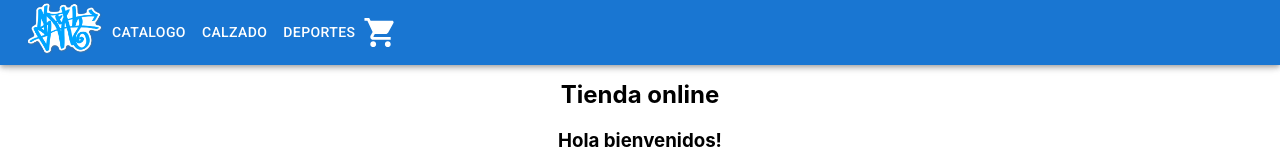
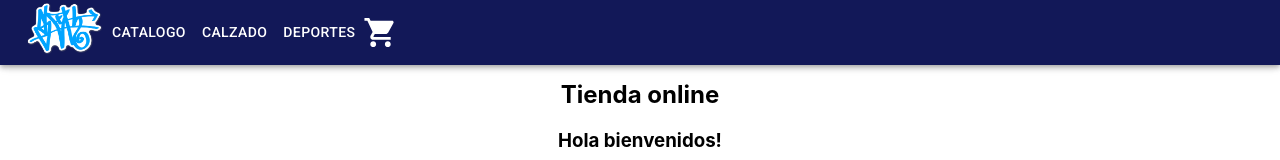
Before and after one commit to nicogarcette/ecommerce-react-garcette, a React (Create React App) app: page / in a window 1280 px wide. Shown: the top 160 px of the page. Built offline with nearby package versions, Linux system fonts and the light colour scheme.

Commit message:
agrego theme color

```diff
--- a/src/App.js
+++ b/src/App.js
@@ -5,6 +5,8 @@
 import { BrowserRouter, Routes, Route } from "react-router-dom";
 import Cart from './components/Cart'
 import { CartProvider } from './context/CartContext';
+import { ThemeProvider } from '@mui/material';
+import theme from './utils/ThemeMui';
 
 function App() {
 
@@ -12,6 +14,7 @@
 
   return (
       <CartProvider>
+        <ThemeProvider theme={theme}>
           <BrowserRouter>
             <NavBar/>
             <Routes>
@@ -21,6 +24,7 @@
               <Route path='/Cart' element={<Cart/>}/>
             </Routes>
           </BrowserRouter>
+          </ThemeProvider>
       </CartProvider>
   );
 }
--- /dev/null
+++ b/src/utils/ThemeMui.js
@@ -0,0 +1,12 @@
+import { createTheme } from "@mui/material";
+
+const theme = createTheme({
+    palette:{
+        primary:{
+            main:'#121858'
+        }
+    }
+
+})
+
+export default theme;
```
Lines whose indentation alone changed are shown as unchanged.
